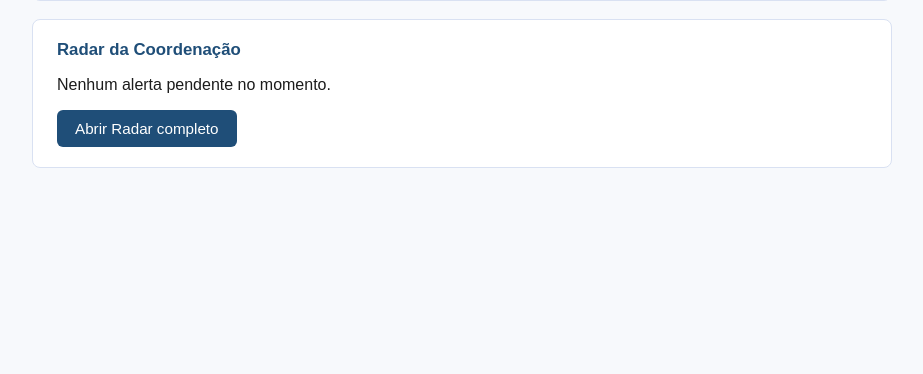
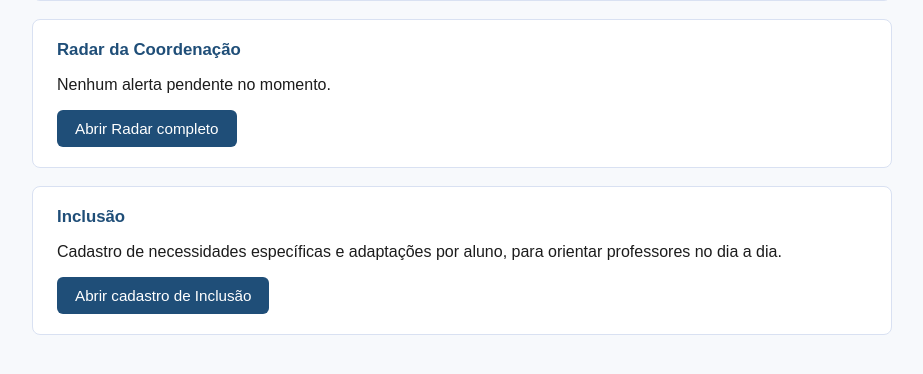
Before and after one commit to charlyjhone/aimedu-platform, a Flask app: template app/templates/dashboard_coordenacao.html in a window 1280 px wide. Shown: the part 189-563 px from the top of the page, without its empty margins (178-1101 px from the left). Run offline with Flask 3, Linux system fonts and the light colour scheme; the template is opened without the code that fills it, so the values that code supplies are empty; some libraries are stand-ins or nearby versions.

Commit message:
Add inclusion section to dashboard template

```diff
--- a/app/templates/dashboard_coordenacao.html
+++ b/app/templates/dashboard_coordenacao.html
@@ -20,4 +20,10 @@
   {% endif %}
   <a class="botao" href="{{ url_for('radar_coordenacao.index') }}">Abrir Radar completo</a>
 </div>
+
+<div class="card">
+  <h2>Inclusão</h2>
+  <p>Cadastro de necessidades específicas e adaptações por aluno, para orientar professores no dia a dia.</p>
+  <a class="botao" href="{{ url_for('inclusao.index') }}">Abrir cadastro de Inclusão</a>
+</div>
 {% endblock %}
```
